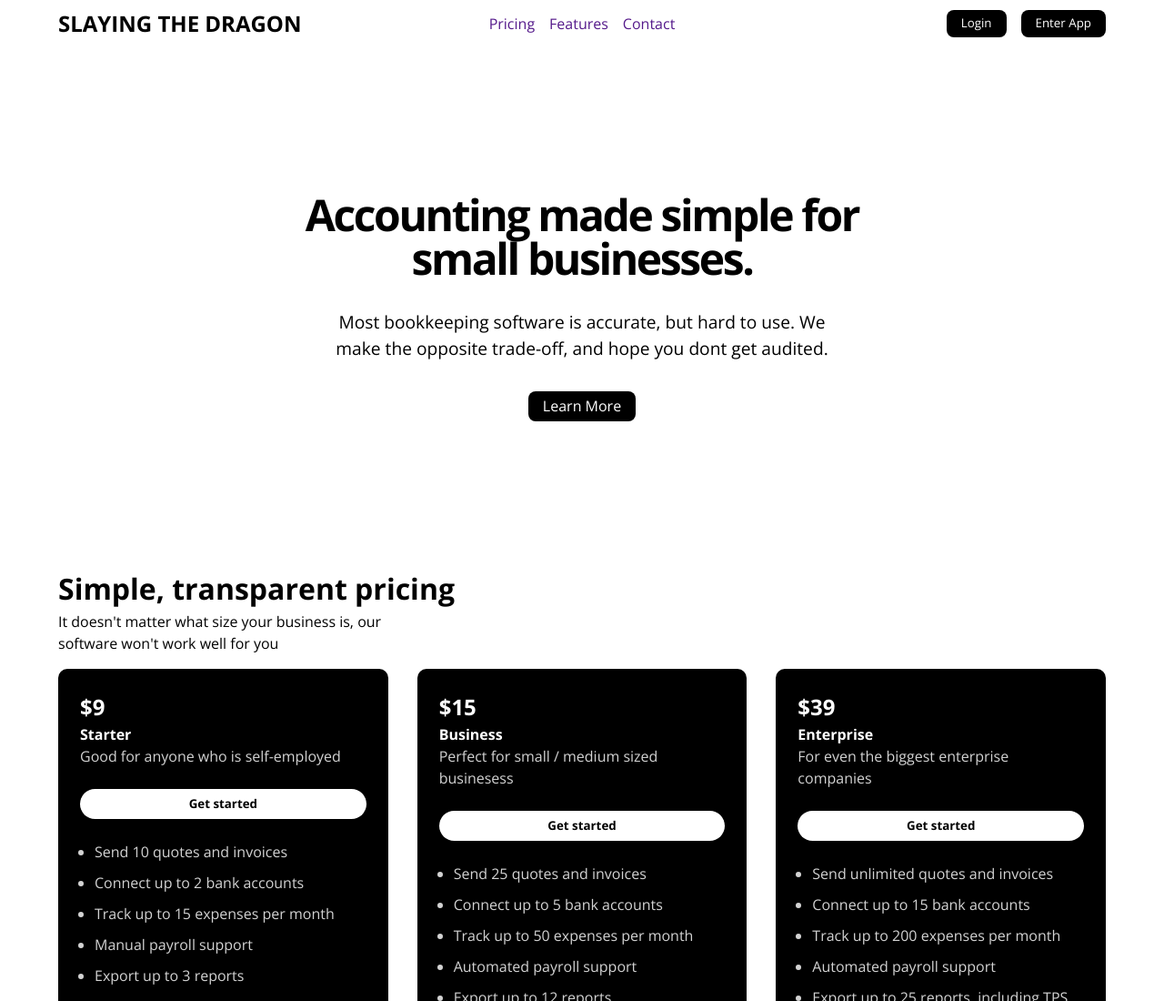
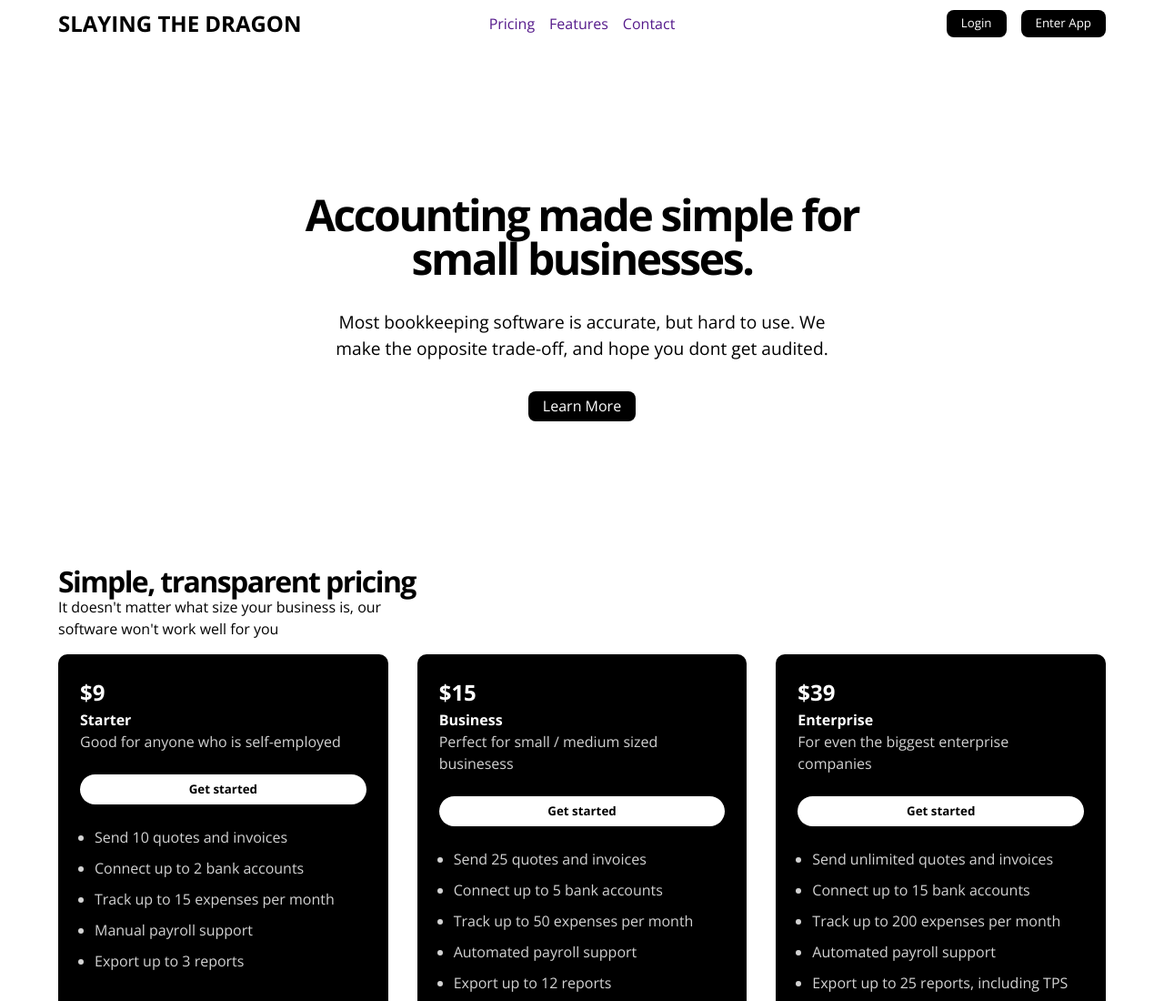
Before and after one commit to JackMartinDev/CSS-Study, a website built with Vite: page CSS2/index.html in a window 1280 px wide. Shown: the top 1100 px of the page at 91% size. Built offline with nearby package versions, Linux system fonts and the light colour scheme.

Commit message:
chore: Added letter spacing to the title

```diff
--- a/CSS2/style.css
+++ b/CSS2/style.css
@@ -87,6 +87,8 @@ button{
 
 .pricing__title{
     font-size: 2rem;
+    letter-spacing: -0.05em;
+    line-height: 1;
 }
 
 .pricing__subtitle{
```
